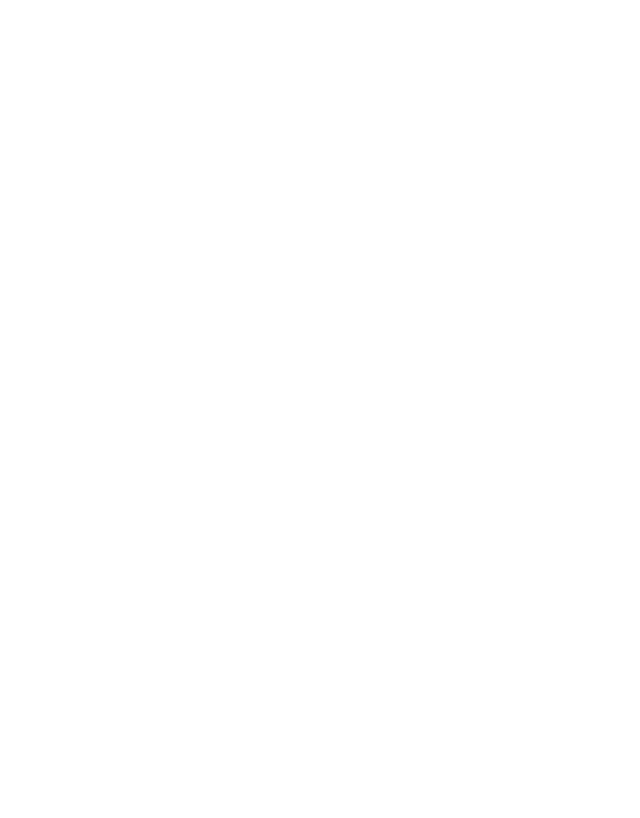
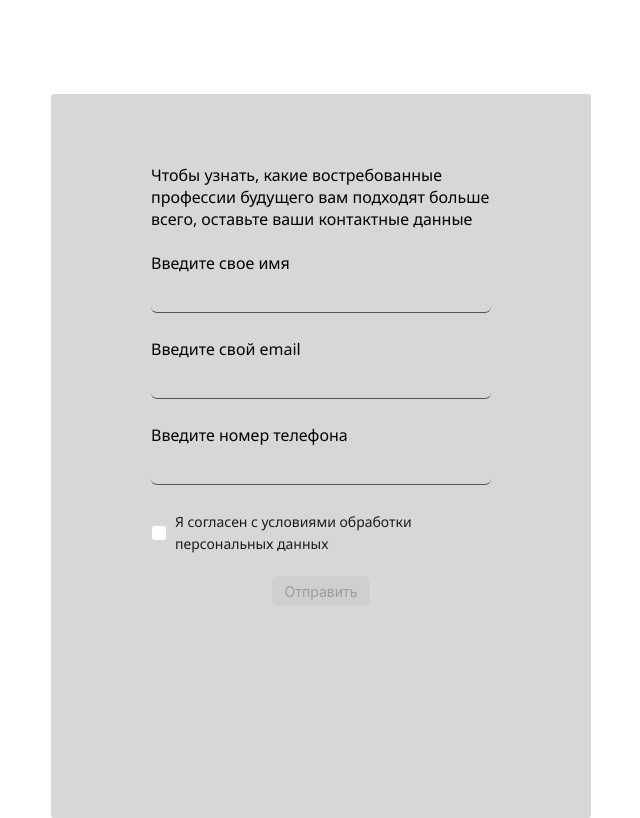
Before and after one commit to NerdYxDD/767-GreenAtom-project, a React (Create React App) app in the folder lupa/: page /form in a window 1280 px wide. Before the commit this address had no page. Shown: the whole page, without its empty margins (319-959 px from the left). Built offline with nearby package versions, Linux system fonts and the light colour scheme.

Commit message:
added disabled button if nothing is in inputs

```diff
--- a/lupa/src/App.tsx
+++ b/lupa/src/App.tsx
@@ -3,6 +3,7 @@ import { Route, Routes } from 'react-router-dom';
 import Layout from './pages/Layout/Layout';
 import Login from './pages/Login/Login';
 import HomePage from './pages/HomePage/HomePage';
+import { Form } from './pages/FormPage/components/Form';
 
 const App = () => (
   <div className='App'>
@@ -10,7 +11,8 @@ const App = () => (
       <Route path='/' element={<Layout />}>
         <Route index element={<Login />} />
       </Route>
-        <Route path='/home' element={<HomePage />} />
+      <Route path='/home' element={<HomePage />} />
+      <Route path='/form' element={<Form />} />
     </Routes>
   </div>
 );
--- a/lupa/src/pages/FormPage/components/Form.tsx
+++ b/lupa/src/pages/FormPage/components/Form.tsx
@@ -1,41 +1,47 @@
-import React, { useState } from 'react'
-import { Checkbox, Button, Input  } from 'antd';
+import React, { useState, useMemo } from 'react';
+import { Checkbox, Button, Input } from 'antd';
 import type { CheckboxChangeEvent } from 'antd/es/checkbox';
 // @ts-ignore
-import styles from './Form.module.scss'
-
-
+import styles from './Form.module.scss';
 
 export const Form: React.FC = () => {
-    const [name, setName] = useState<string>('')
-    const [email, setEmail] = useState<string>('')
-    const [phone, setPhone] = useState<string>('')
+  const [userInfo, setUserInfo] = useState({
+    name: '',
+    phone: '',
+    email: '',
+  });
 
-    const changeNameHandler = (event: React.ChangeEvent<HTMLInputElement>) => {
-         setName(event.target.value)
-    }
+  console.log(userInfo);
 
-    const changeEmailHandler = (event: React.ChangeEvent<HTMLInputElement>) => {
-        setEmail(event.target.value)
-    }
+  const isValid = useMemo(
+    (): boolean =>
+      userInfo.name !== '' && userInfo.email !== '' && userInfo.phone !== '',
+    [userInfo]
+  );
 
-    const changePhoneNumberHandler = (event: React.ChangeEvent<HTMLInputElement>) => {
-        setPhone(event.target.value)
-    }
+  console.log('/////', isValid);
+
+  // const changeHandler = (name: string, value: string) => {
+  //   setUserInfo((prevState) => ({ ...prevState, name: value }));
+  // };
+
+  const changeHandler = (event: React.ChangeEvent<HTMLInputElement>) => {
+    setUserInfo({ ...userInfo, [event.target.id]: event.target.value });
+  };
 
   const changeCheckboxHandler = (event: CheckboxChangeEvent) => {
-        event.target.checked
-    }
+    event.target.checked;
+  };
 
   return (
     <div className={styles.Box}>
-
       <span className={styles.Span}>
-                Чтобы узнать, какие востребованные профессии будущего вам подходят больше всего, оставьте ваши контактные данные
+        Чтобы узнать, какие востребованные профессии будущего вам подходят
+        больше всего, оставьте ваши контактные данные
       </span>
 
-            <br/>
-            <br/>
+      <br />
+      <br />
 
       <label htmlFor='name' className={styles.Label}>
         Введите свое имя
@@ -44,13 +50,11 @@ export const Form: React.FC = () => {
       <Input
         size='middle'
         className={styles.InputContainer}
-                onChange={changeNameHandler}
-                value={name}
+        onChange={changeHandler}
         type='text'
         id='name'
         required
       />
-
 
       <label htmlFor='email' className={styles.Label}>
         Введите свой email
@@ -59,8 +63,7 @@ export const Form: React.FC = () => {
       <Input
         size='middle'
         className={styles.InputContainer}
-                onChange={changeEmailHandler}
-                value={email}
+        onChange={changeHandler}
         type='email'
         id='email'
         required
@@ -73,8 +76,7 @@ export const Form: React.FC = () => {
       <Input
         size='middle'
         className={styles.InputContainer}
-                onChange={changePhoneNumberHandler}
-                value={phone}
+        onChange={changeHandler}
         type='tel'
         id='phone'
         required
@@ -84,12 +86,9 @@ export const Form: React.FC = () => {
         Я согласен с условиями обработки персональных данных
       </Checkbox>
 
-            <Button
-                type='primary'
-                className={styles.Button}>
+      <Button disabled={!isValid} type='default' className={styles.Button}>
         Отправить
       </Button>
-
     </div>
-    )
-}
+  );
+};
```
Lines whose indentation alone changed are shown as unchanged.
